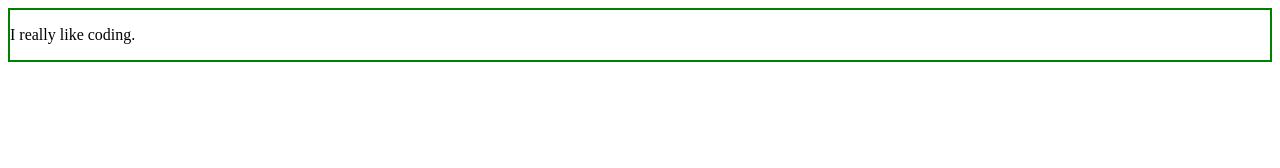
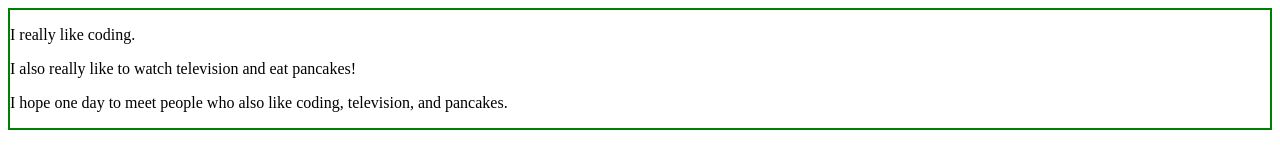
Before and after one commit to jonahp001/prep-1122-code-solutions, a website: page prep-javascript-dom-manipulation/index.html in a window 1280 px wide. Drawn offline with Linux system fonts and the light colour scheme.

Commit message:
prep-javascript-dom-manipulation -Jonah Park

```diff
--- a/prep-javascript-dom-manipulation/index.html
+++ b/prep-javascript-dom-manipulation/index.html
@@ -21,7 +21,14 @@
     </p>
   </div>
   <script>
-    // Your code here
+    var $secondParagraph = document.querySelector('.second-paragraph');
+    console.log($secondParagraph);
+
+    $secondParagraph.textContent = 'I also really like to watch television and eat pancakes!';
+
+    var $thirdParagraph = document.querySelector('.third-paragraph');
+
+    $thirdParagraph.textContent = 'I hope one day to meet people who also like coding, television, and pancakes.';
   </script>
 </body>
 </html>
```
